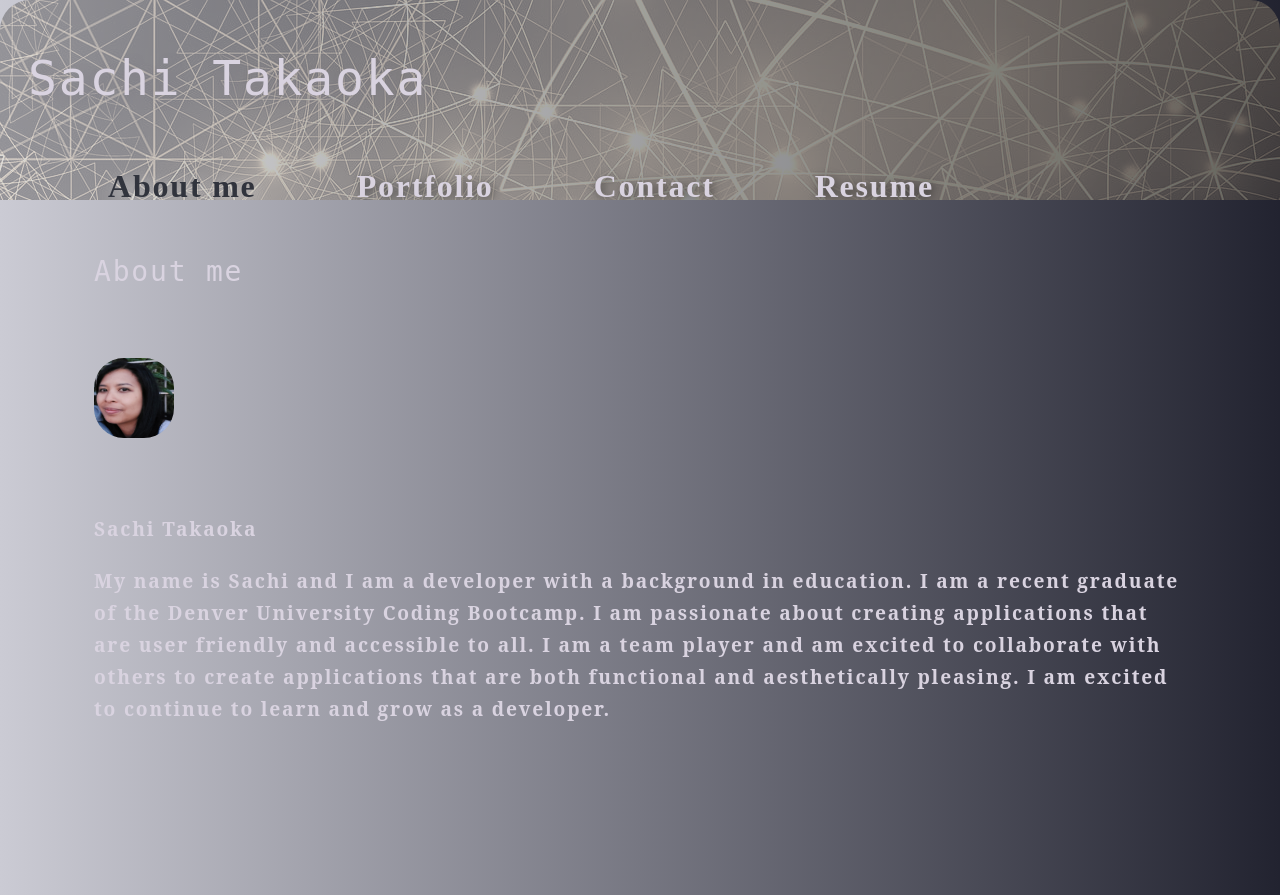
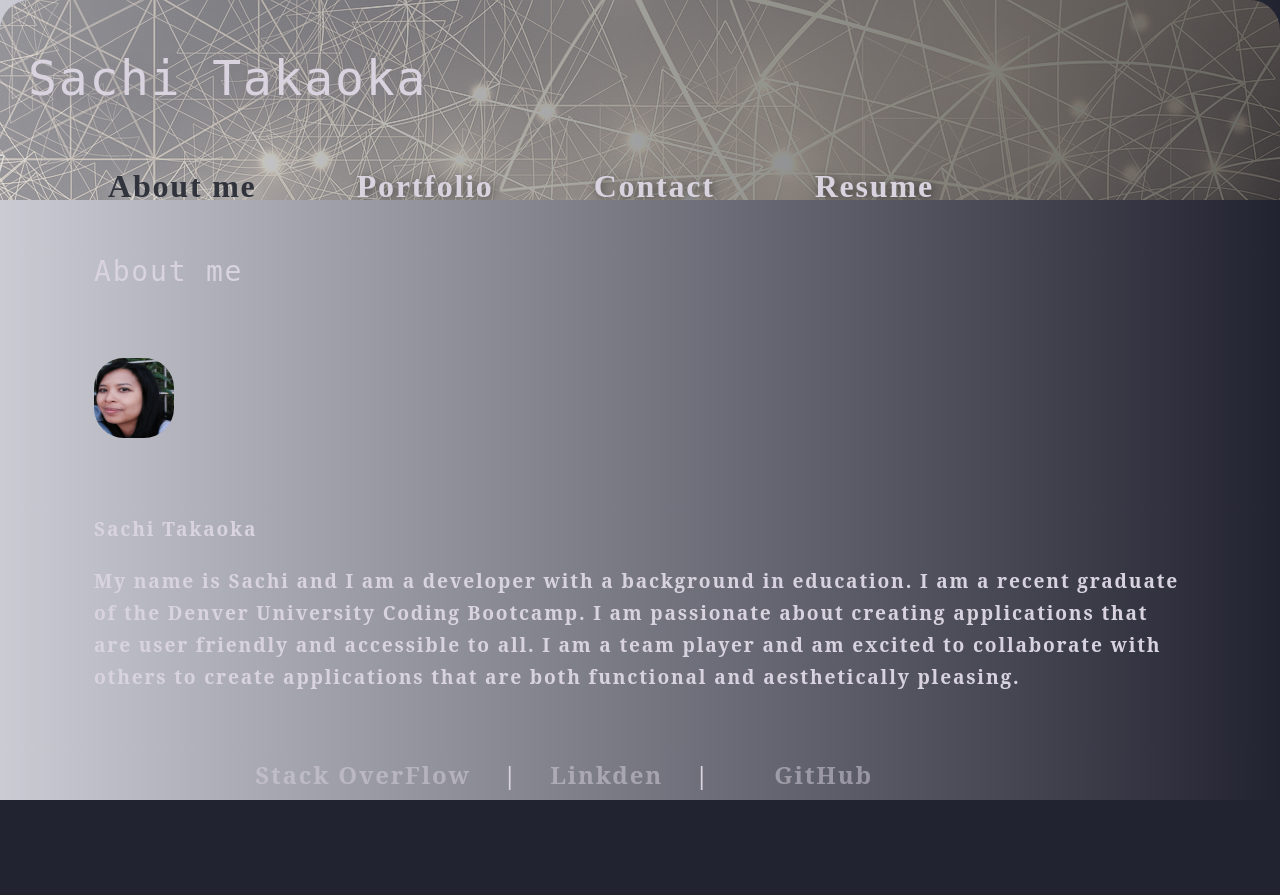
Before and after one commit to kaleikautakaoka/Portfolio2.0, a React (Create React App) app: page / in a window 1280 px wide. After the commit the page ends 800 px from the top, so only its background shows below. Built offline with nearby package versions, Linux system fonts and the light colour scheme.

Commit message:
footer added

```diff
--- a/src/components/About/index.js
+++ b/src/components/About/index.js
@@ -1,3 +1,4 @@
+
 import React from 'react';
 import reactPic from '../../assets/reactPic.jpg';
 import Footer from '../Footer';
@@ -14,7 +15,7 @@ function About() {
         Sachi Takaoka
         </p>
         <p>
-       My name is Sachi and I am a developer with a background in education. I am a recent graduate of the Denver University Coding Bootcamp. I am passionate about creating applications that are user friendly and accessible to all. I am a team player and am excited to collaborate with others to create applications that are both functional and aesthetically pleasing. I am excited to continue to learn and grow as a developer.
+       My name is Sachi and I am a developer with a background in education. I am a recent graduate of the Denver University Coding Bootcamp. I am passionate about creating applications that are user friendly and accessible to all. I am a team player and am excited to collaborate with others to create applications that are both functional and aesthetically pleasing.
         </p>
         <Footer />
       </div>
--- a/src/components/Contact/index.js
+++ b/src/components/Contact/index.js
@@ -1,12 +1,14 @@
+
+
 import React, { useState } from 'react';
 
 import { validateEmail } from '../../utils/helpers';
 
 function Contact() {
   const [formState, setFormState] = useState({
-    name: 'Sachi Takaoka',
-    email: 'sachitakaoka@gmail.com',
-    message: 'Nice to meet you!',
+    name: '',
+    email: '',
+    message: '',
   });
 
   const [errorMessage, setErrorMessage] = useState('');
--- a/src/components/Footer/index.js
+++ b/src/components/Footer/index.js
@@ -1,4 +1,17 @@
 import React from 'react';
+import {
+  FooterContainer,
+  FooterLink,
+  FooterIcon,
+  // FooterP,
+  FooterSpan,
+  // FooterDiv
+} from '../styles/FooterStyles';
+import { animateScroll as scroll } from 'react-scroll';
+
+const toTop = () => {
+  scroll.scrollToTop({ delay: 1, duration: 1 });
+};
 
 
 function Footer() {
@@ -18,13 +31,21 @@ function Footer() {
     }
   ]
   return (
-    <footer className="flex-row px-1">
+    <FooterContainer>
+     <FooterLink href="https://stackoverflow.com/users/22385744/kaleikautakaoka/" terget="_blank" rel="noopener noreferrer">Stack OverFlow</FooterLink>
+      <FooterSpan> | </FooterSpan>
+     <FooterLink href="https://www.linkden.com/in/sachi-undefined-06a01b243/" terget="_blank" rel="noopener noreferrer">Linkden</FooterLink>
+      <FooterSpan> | </FooterSpan>
+
+      <FooterIcon className="fab-brands fa-github"></FooterIcon>
+      <FooterLink href="https://github.com/kaleikautakaoka/" terget="_blank" rel="noopener noreferrer">GitHub</FooterLink>
+      <FooterIcon className="fas fa-arrow-circle-up" onClick={toTop}></FooterIcon>
       {icons.map(icons =>
       (
         <a href={icons.link} key={icons.name} target="_blank" rel="noopener noreferrer"><i className={icons.name}></i></a>
       )
         )}
-    </footer>
+    </FooterContainer>
   );
 }
 export default Footer;
--- a/src/components/Portfolio/index.js
+++ b/src/components/Portfolio/index.js
@@ -61,7 +61,7 @@ function Portfolio() {
 
 return (
     <div>
-      <div className="flex-row">
+      <div className="flex-center">
         {projects.map((project, idx) => (
           <Projects
             project={project}
--- a/src/components/styles/FooterStyles.js
+++ b/src/components/styles/FooterStyles.js
@@ -1,13 +1,14 @@
 import styled from 'styled-components';
 
 export const FooterContainer = styled.footer`
-    background-color: #000;
+    background-color: #b4a48b;
+    background-image: linear-gradient(to right, var(--superlight), var(--grayish));
     padding: 1rem 0;
     display: flex;
     flex-direction: row;
     justify-content: center;
     align-items: center;
-    color: #fff;
+    color: black;
     font-size: 1rem;
     position: fixed;
     bottom: 0;
@@ -17,56 +18,56 @@ export const FooterContainer = styled.footer`
     `;
 
 export const FooterLink = styled.a`
-    color: #fff;
+    color: #d9d3e0;
     text-decoration: none;
     margin: 0 1rem;
     font-size: 1.5rem;
     &:hover {
-        color: #00FF00;
+        // color: rgba(0, 255, 0, 0.5);
         transition: 200ms ease-in;
     }
     `;
 
 export const FooterIcon = styled.i`
-    color: #fff;
+    color: #d9d3e0;
     text-decoration: none;
     margin: 0 1rem;
     font-size: 1.5rem;
     &:hover {
-        color: #00FF00;
+        // color: rgba(0, 255, 0, 0.5);
         transition: 200ms ease-in;
     }
     `;
 
 export const FooterP = styled.p`
-    color: #fff;
+    color: #d9d3e0;
     text-decoration: none;
     margin: 0 1rem;
     font-size: 1.5rem;
     &:hover {
-        color: #00FF00;
+        // color: rgba(0, 255, 0, 0.5);
         transition: 200ms ease-in;
     }
     `;
 
 export const FooterSpan = styled.span`
-    color: #fff;
+    color: #d9d3e0;
     text-decoration: none;
     margin: 0 1rem;
     font-size: 1.5rem;
     &:hover {
-        color: #00FF00;
+        // color: rgba(0, 255, 0, 0.5);
         transition: 200ms ease-in;
     }
     `;
 
 export const FooterDiv = styled.div`
-    color: #fff;
+    color: #d9d3e0;
     text-decoration: none;
     margin: 0 1rem;
     font-size: 1.5rem;
     &:hover {
-        color: #00FF00;
+        // color: rgba(0, 255, 0, 0.5);
         transition: 200ms ease-in;
     }
     `;
--- a/src/index.css
+++ b/src/index.css
@@ -19,6 +19,7 @@ main {
   --spacing-one: calc(1rem * 0.5);
   --spacing-two: calc(1rem);
   --spacing-five: calc(2.5rem);
+  --brown: #b4a48b;
 }
 
 html {
```
